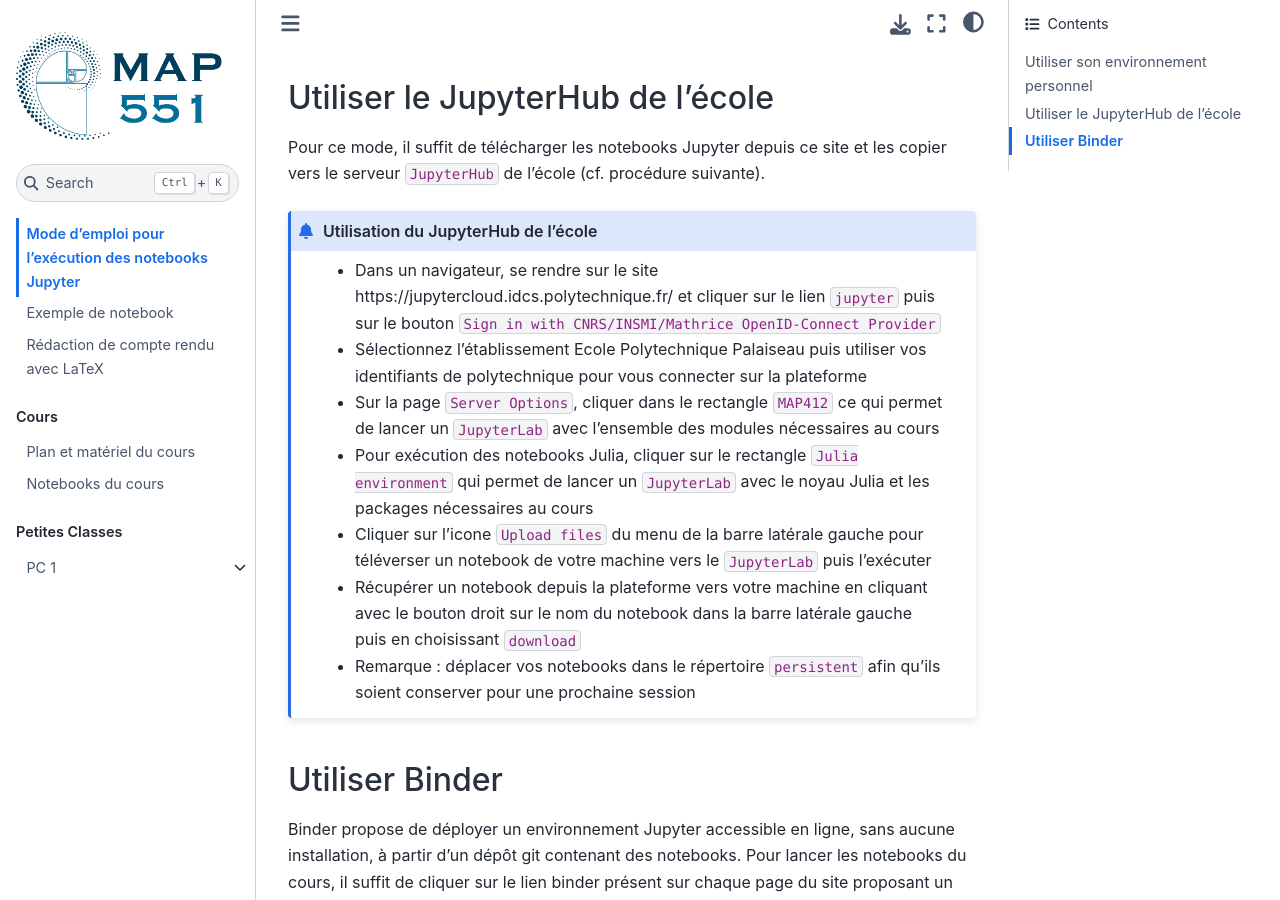
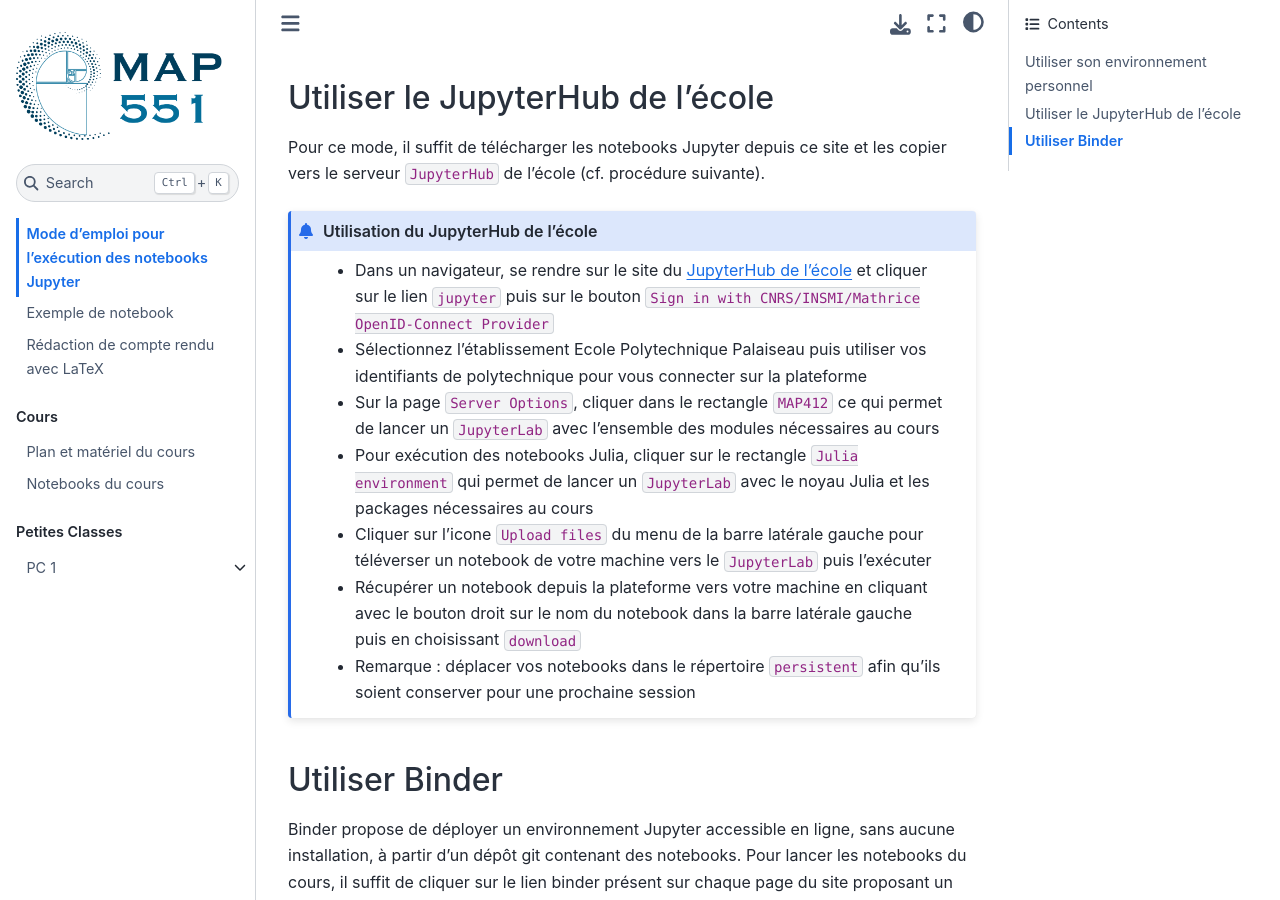
Before and after one commit to hpc-maths/jb_map551_2022_2023, a Jupyter Book: the page built from content/mode_emploi.md, in a window 1280 px wide and 900 px high, scrolled down 1220 px. Built offline with Jupyter Book 1.0.4 settings and Sphinx 7.4.7 and the Sphinx Book theme 1.1.4, drawn with Linux system fonts in a browser that asks for light colours; pages that are not in the unit, such as notebooks, are missing from menus; comment, search, counter and statistics services are not loaded.

Commit message:
modif. mineure

````diff
--- a/content/mode_emploi.md
+++ b/content/mode_emploi.md
@@ -52,7 +52,7 @@
 
 ```{admonition} Utilisation du JupyterHub de l'école
 
-- Dans un navigateur, se rendre sur le site https://jupytercloud.idcs.polytechnique.fr/ et cliquer sur le lien `jupyter` puis sur le bouton `Sign in with CNRS/INSMI/Mathrice OpenID-Connect Provider`
+- Dans un navigateur, se rendre sur le site du [JupyterHub de l'école](https://jupytercloud.idcs.polytechnique.fr) et cliquer sur le lien `jupyter` puis sur le bouton `Sign in with CNRS/INSMI/Mathrice OpenID-Connect Provider`
 
 
 - Sélectionnez l'établissement Ecole Polytechnique Palaiseau puis utiliser vos identifiants de polytechnique pour vous connecter sur la plateforme
````
